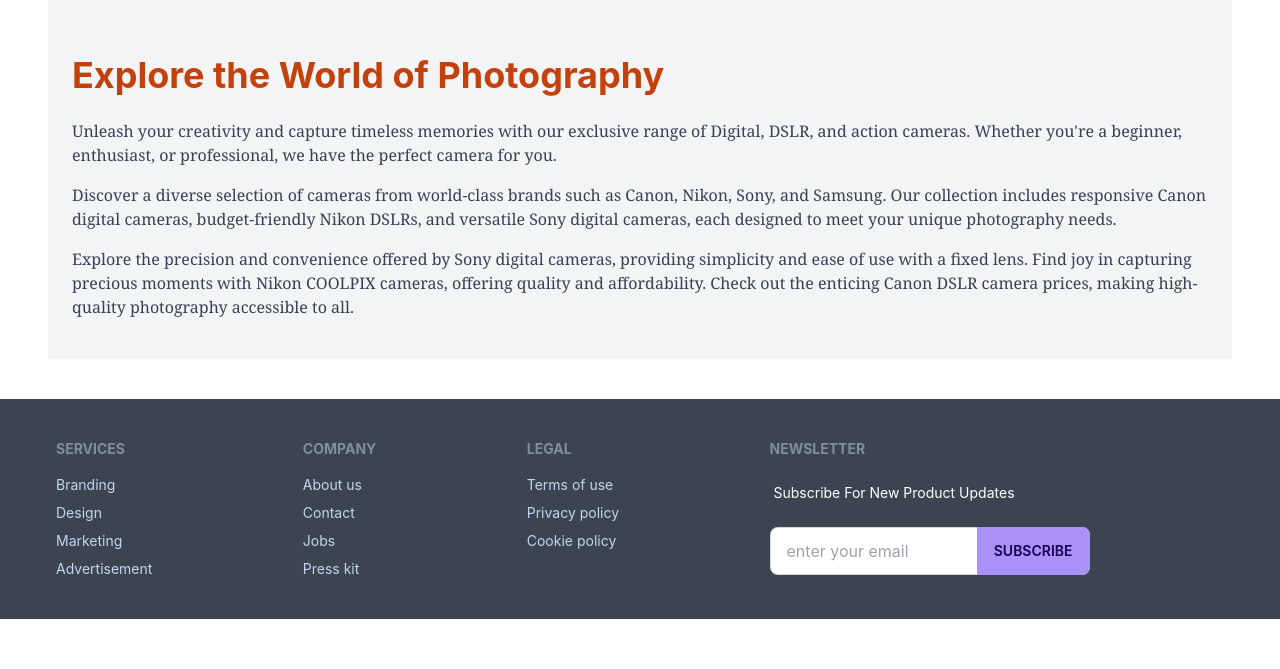
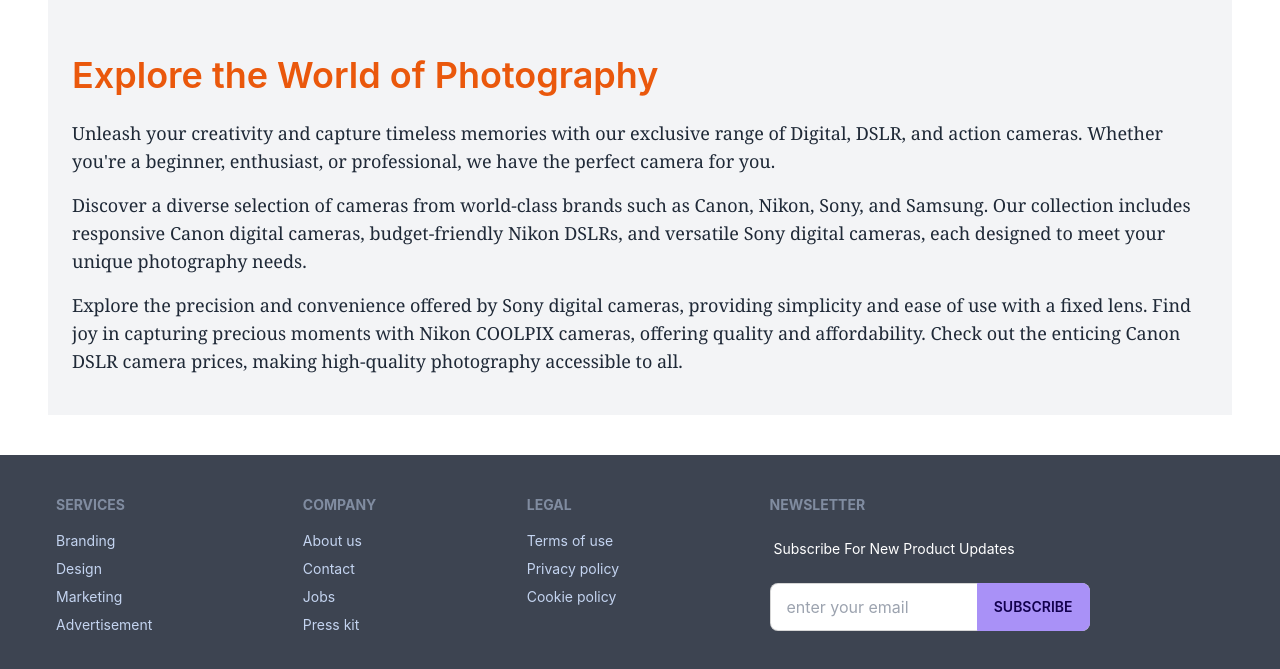
Before and after one commit to SifatNiloy/cameragraphy, a React (Create React App) app: page / in a window 1280 px wide. Shown: the part 927-1596 px from the top of the page. Before the commit the page ends 1546 px from the top, so only its background shows below. Built offline with nearby package versions, Linux system fonts and the light colour scheme; no server answers.

Commit message:
article component made better

```diff
--- a/src/Pages/Home/Article.js
+++ b/src/Pages/Home/Article.js
@@ -3,15 +3,15 @@
 const Article = () => {
   return (
     <div className="p-6 bg-gray-100">
-      <h2 className="text-4xl mt-8 mb-6 text-orange-700 font-bold">Explore the World of Photography</h2>
-      <div className="text-gray-700 font-serif">
-        <p className="mb-4">
+      <h2 className="text-3xl sm:text-4xl mt-8 mb-6 text-orange-600 font-semibold leading-tight">Explore the World of Photography</h2>
+      <div className="text-gray-800 font-serif">
+        <p className="mb-4 text-lg">
           Unleash your creativity and capture timeless memories with our exclusive range of Digital, DSLR, and action cameras. Whether you're a beginner, enthusiast, or professional, we have the perfect camera for you.
         </p>
-        <p className="mb-4">
+        <p className="mb-4 text-lg">
           Discover a diverse selection of cameras from world-class brands such as Canon, Nikon, Sony, and Samsung. Our collection includes responsive Canon digital cameras, budget-friendly Nikon DSLRs, and versatile Sony digital cameras, each designed to meet your unique photography needs.
         </p>
-        <p className="mb-4">
+        <p className="mb-4 text-lg">
           Explore the precision and convenience offered by Sony digital cameras, providing simplicity and ease of use with a fixed lens. Find joy in capturing precious moments with Nikon COOLPIX cameras, offering quality and affordability. Check out the enticing Canon DSLR camera prices, making high-quality photography accessible to all.
         </p>
       </div>
```
